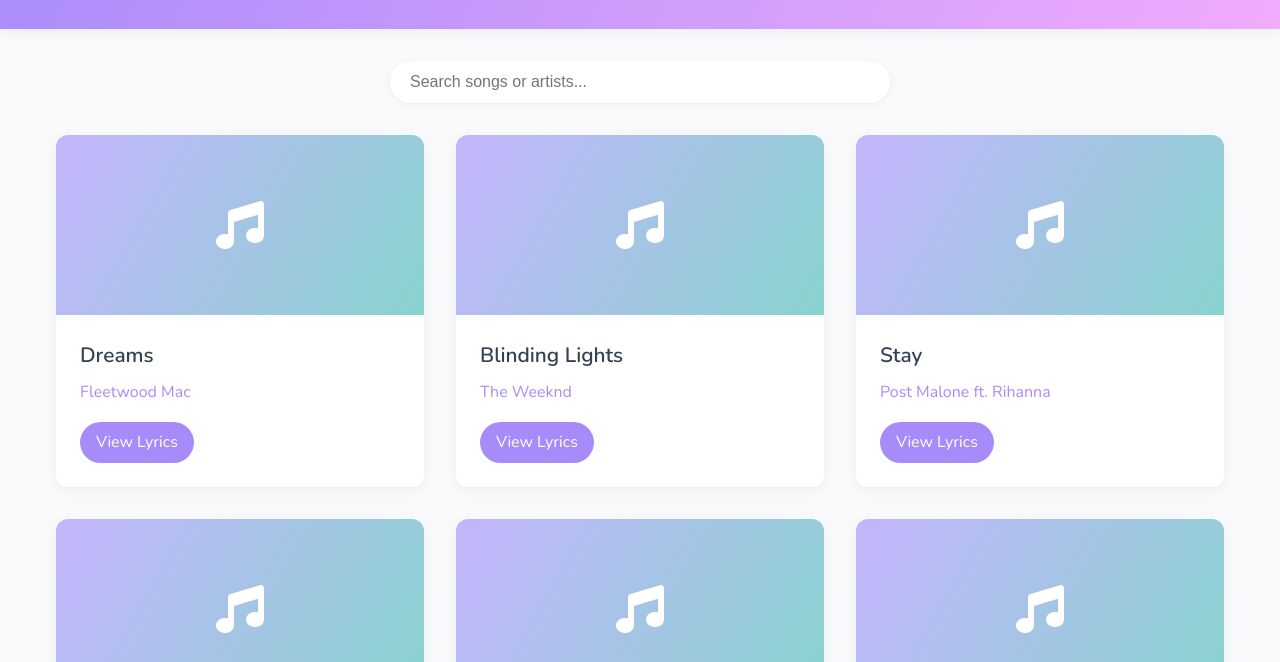
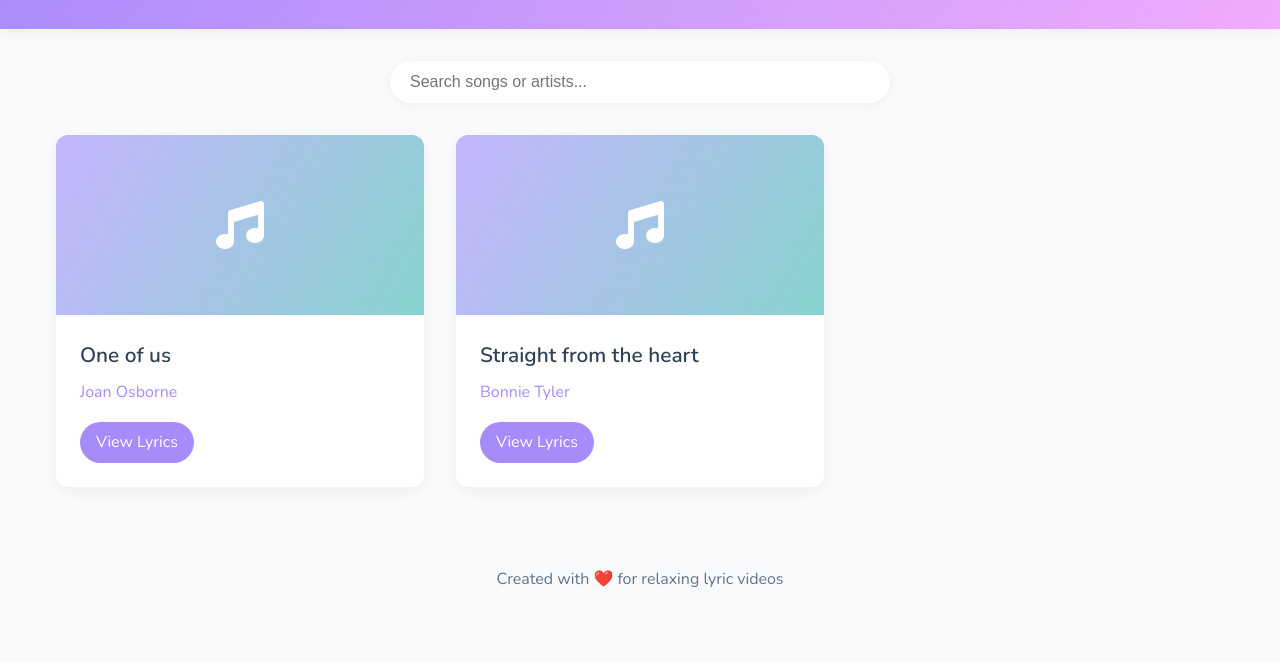
Before and after one commit to Simion5171/Chilling-lyrics-, a plain HTML site: page index.html in a window 1280 px wide. Shown: the part 138-800 px from the top of the page. Drawn offline with nearby package versions, Linux system fonts and the light colour scheme.

Commit message:
Update index.html

```diff
--- a/index.html
+++ b/index.html
@@ -257,34 +257,7 @@
     <script>
         // Song data - in a real scenario, this would be in a separate JSON file
         const songsData = [
-            {
-                id: 1,
-                title: "Dreams",
-                artist: "Fleetwood Mac",
-                lyrics: "Now here you go again\nYou say you want your freedom\nWell, who am I to keep you down?\nIt's only right that you should\nPlay the way you feel it\nBut listen carefully to the sound\nOf your loneliness\nLike a heartbeat drives you mad\nIn the stillness of remembering what you had\nAnd what you lost\nAnd what you had\nAnd what you lost",
-                youtubeId: "dQw4w9WgXcQ"
-            },
-            {
-                id: 2,
-                title: "Blinding Lights",
-                artist: "The Weeknd",
-                lyrics: "I been tryna call\nI been on my own for long enough\nMaybe you can show me how to love, maybe\nI'm going through withdrawals\nYou don't even have to do too much\nYou can turn me on with just a touch, baby\nI look around and Sin City's cold and empty (oh)\nNo one's around to judge me (oh)\nI can't see clearly when you're gone",
-                youtubeId: "dQw4w9WgXcQ"
-            },
-            {
-                id: 3,
-                title: "Stay",
-                artist: "Post Malone ft. Rihanna",
-                lyrics: "All along, it was a fever\nA cold sweat, hot-headed believer\nI threw my hands in the air, said, \"Show me something\"\nHe said, \"If you dare, come a little closer\"\nRound and around and around and around we go\nOh now, tell me now, tell me now, tell me now you know\nNot really sure how to feel about it\nSomething in the way you move",
-                youtubeId: "dQw4w9WgXcQ"
-            },
-            {
-                id: 4,
-                title: "Good Days",
-                artist: "SZA",
-                lyrics: "Good day in my mind, safe to take a step out\nGet some air now, let your edge out\nI can't let this kill me, let it drain\nNo, I can't sleep these days\nYou is not my baby, find somebody\nAlways on my mind, always on my mind\nAlways on my mind, tell me\nWhy can't I let go of you?\nAlways in my mind, always in my head",
-                youtubeId: "dQw4w9WgXcQ"
-            },
+
             {
                 id: 5,
                 title: "One of us",
```
